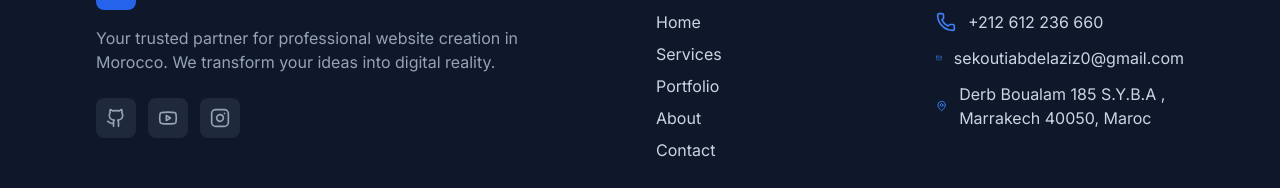
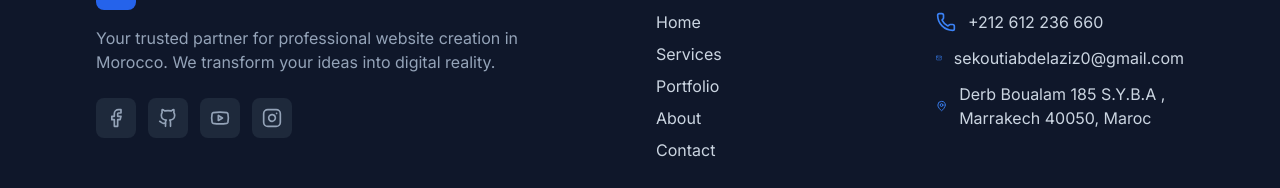
Before and after one commit to abdelaziz-sekouti/webdev, a React (Vite) app: page / in a window 1280 px wide. Shown: the part 5504-5692 px from the top of the page. Built offline with nearby package versions, Linux system fonts and the light colour scheme.

Commit message:
facebook added succesfully

```diff
--- a/src/components/Footer.jsx
+++ b/src/components/Footer.jsx
@@ -1,25 +1,27 @@
 import { Link } from 'react-router-dom';
-import { Phone, Mail, MapPin, Github, Youtube, Instagram } from 'lucide-react';
+import { Phone, Mail, MapPin, Github, Youtube, Instagram, Facebook } from 'lucide-react';
 import { useTranslation } from 'react-i18next';
 
 const socialLinks = [
   {
+    name: 'Facebook',
+    href: 'https://www.facebook.com/devwebmaroc',
+    bgColor: 'hover:bg-[#1877F2]',
+  },
+  {
     name: 'GitHub',
     href: 'https://github.com/abdelaziz-sekouti?tab=repositories',
     bgColor: 'hover:bg-[#333]',
-    textColor: 'text-[#333]',
   },
   {
     name: 'YouTube',
     href: 'https://www.youtube.com/@autodidactewebdev2368',
     bgColor: 'hover:bg-[#FF0000]',
-    textColor: 'text-[#FF0000]',
   },
   {
     name: 'Instagram',
     href: 'https://www.instagram.com/sekoutiabdelaziz/',
     bgColor: 'hover:bg-gradient-to-br hover:from-purple-600 hover:to-pink-500',
-    textColor: 'text-[#E4405F]',
   },
 ];
 
@@ -51,6 +53,7 @@ const Footer = () => {
                   aria-label={name}
                   className={`group p-2.5 rounded-lg bg-slate-800 text-slate-400 ${bgColor} transition-all duration-300 hover:text-white hover:scale-110 hover:shadow-lg`}
                 >
+                  {name === 'Facebook' && <Facebook className="w-5 h-5" />}
                   {name === 'GitHub' && <Github className="w-5 h-5" />}
                   {name === 'YouTube' && <Youtube className="w-5 h-5" />}
                   {name === 'Instagram' && <Instagram className="w-5 h-5" />}
--- a/src/components/SocialSidebar.jsx
+++ b/src/components/SocialSidebar.jsx
@@ -1,7 +1,14 @@
 import { useState, useEffect } from 'react';
-import { Github, Youtube, Instagram } from 'lucide-react';
+import { Github, Youtube, Instagram, Facebook } from 'lucide-react';
 
 const socialLinks = [
+  {
+    name: 'Facebook',
+    href: 'https://www.facebook.com/devwebmaroc',
+    Icon: Facebook,
+    color: 'hover:text-white',
+    bgHover: 'hover:bg-[#1877F2]',
+  },
   {
     name: 'GitHub',
     href: 'https://github.com/abdelaziz-sekouti?tab=repositories',
```
Also changed, not shown: 5 other files (tests, documents, lock files or other folders).
